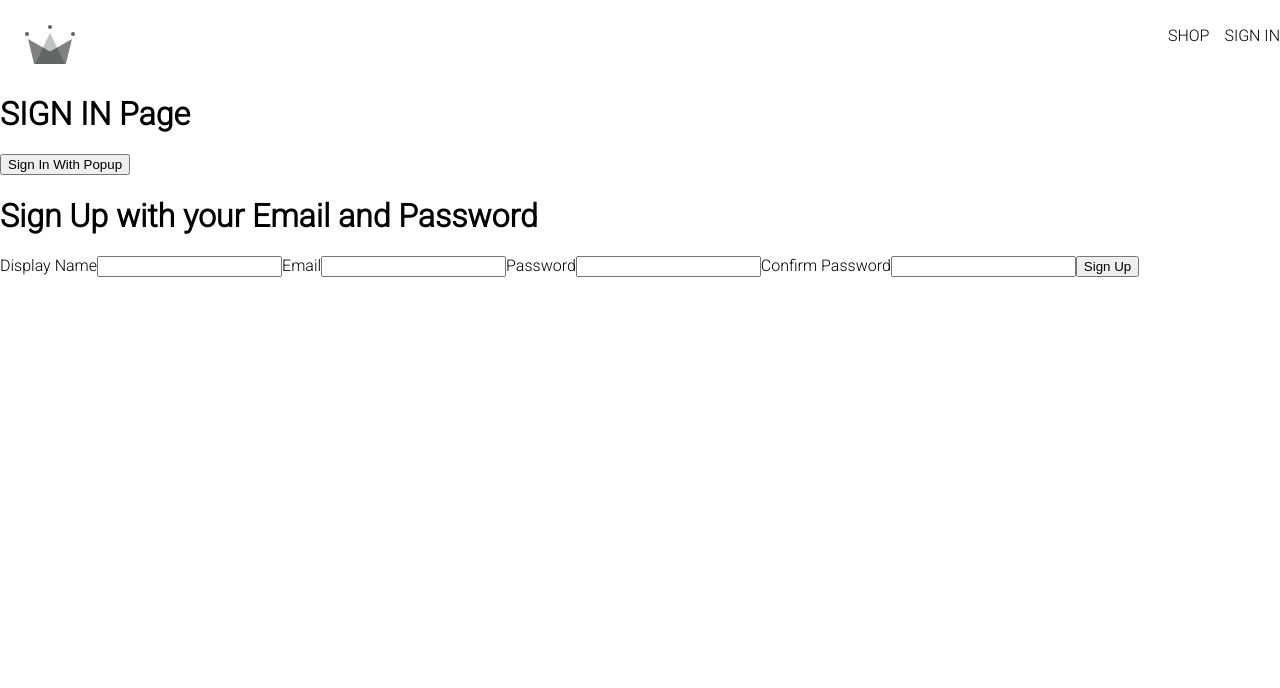
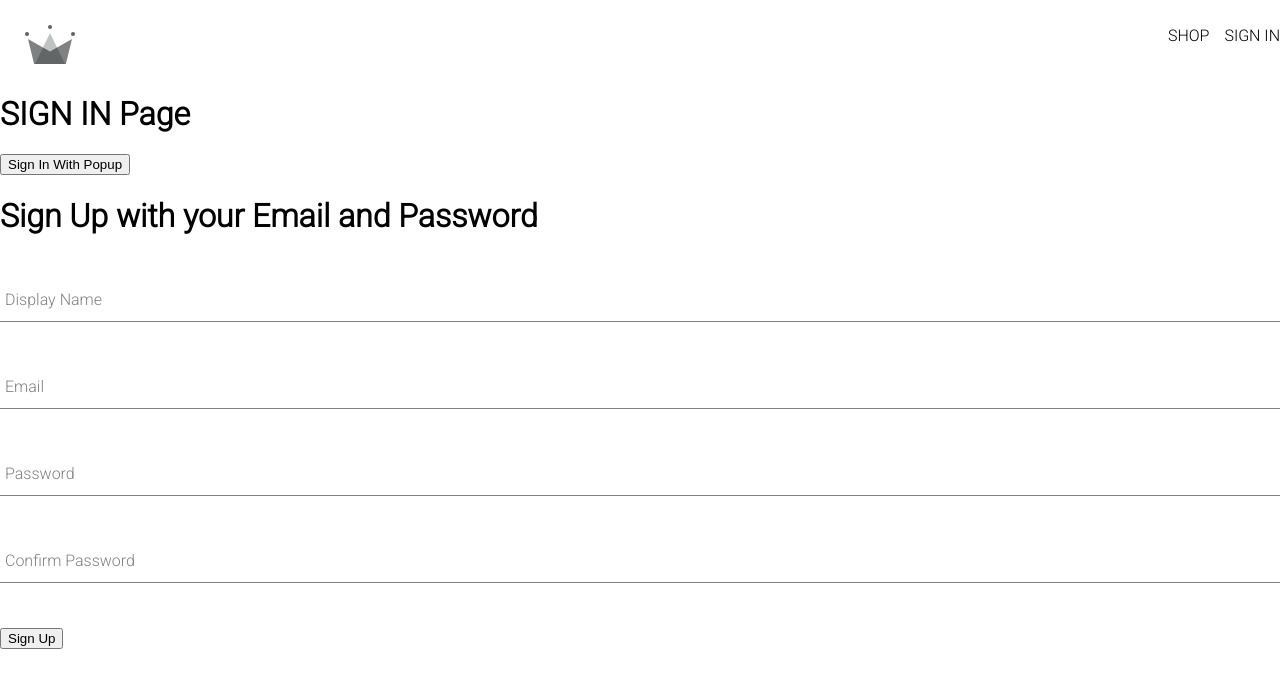
Before and after one commit to Vicky-84/shopping_app, a React (Create React App) app: page /sign-in in a window 1280 px wide. Shown: the top 688 px of the page. Built offline with nearby package versions, Linux system fonts and the light colour scheme; a web font is replaced by a local one.

Commit message:
Form Input Component & css Added

```diff
--- /dev/null
+++ b/src/components/form-input/form-input.component.jsx
@@ -0,0 +1,19 @@
+
+import './form-input.styles.scss'
+
+const FormInput = ({label, ...otherProps}) => {
+    return (
+        <div className="group">
+            <input className="form-input" {...otherProps}/>
+            {
+                label && (
+                    <label className={
+                        `${otherProps.value.length ? 'shrink' : ''} form-input-label`}>
+                    {label}</label>
+                )
+            }
+        </div>
+    )
+}
+
+export default FormInput
--- /dev/null
+++ b/src/components/form-input/form-input.styles.scss
@@ -0,0 +1,54 @@
+$sub-color: grey;
+$main-color: black;
+
+@mixin shrinkLabel {
+  top: -14px;
+  font-size: 12px;
+  color: $main-color;
+}
+
+.group {
+  position: relative;
+  margin: 45px 0;
+
+  .form-input {
+    background: none;
+    background-color: white;
+    color: $sub-color;
+    font-size: 18px;
+    padding: 10px 10px 10px 5px;
+    display: block;
+    width: 100%;
+    border: none;
+    border-radius: 0;
+    border-bottom: 1px solid $sub-color;
+    margin: 25px 0;
+
+    &:focus {
+      outline: none;
+    }
+
+    &:focus ~ .form-input-label {
+      @include shrinkLabel();
+    }
+  }
+
+  input[type='password'] {
+    letter-spacing: 0.3em;
+  }
+
+  .form-input-label {
+    color: $sub-color;
+    font-size: 16px;
+    font-weight: normal;
+    position: absolute;
+    pointer-events: none;
+    left: 5px;
+    top: 10px;
+    transition: 300ms ease all;
+
+    &.shrink {
+      @include shrinkLabel();
+    }
+  }
+}
--- a/src/components/sign-up/sign-up.component.jsx
+++ b/src/components/sign-up/sign-up.component.jsx
@@ -1,5 +1,6 @@
 import { useState } from "react"
 import { createAuthUserWithEmailAndPassword, createUserDocFromAuth } from "../../utils/firebase/firebase.utils";
+import FormInput from "../form-input/form-input.component";
 
 const defaultFormFields = {
     displayName : '',
@@ -44,17 +45,13 @@
         <div>
             <h1>Sign Up with your Email and Password</h1>
             <form onSubmit={handleSubmit}>
-                <label>Display Name</label>
-                <input type="text" value={displayName} required name="displayName" onChange={handleChange}></input>
+                <FormInput label="Display Name" type="text" value={displayName} required name="displayName" onChange={handleChange}></FormInput>
 
-                <label>Email</label>
-                <input type="email" value={email} required name="email" onChange={handleChange}></input>
+                <FormInput label="Email" type="email" value={email} required name="email" onChange={handleChange}></FormInput>
 
-                <label>Password</label>
-                <input type="password" value={password} required name="password" onChange={handleChange}></input>
+                <FormInput label="Password" type="password" value={password} required name="password" onChange={handleChange}></FormInput>
 
-                <label>Confirm Password</label>
-                <input type="text" value={confirmPassword} required name="confirmPassword" onChange={handleChange}></input>
+                <FormInput label="Confirm Password" type="text" value={confirmPassword} required name="confirmPassword" onChange={handleChange}></FormInput>
 
                 <button type="submit">Sign Up</button>
             </form>
```
